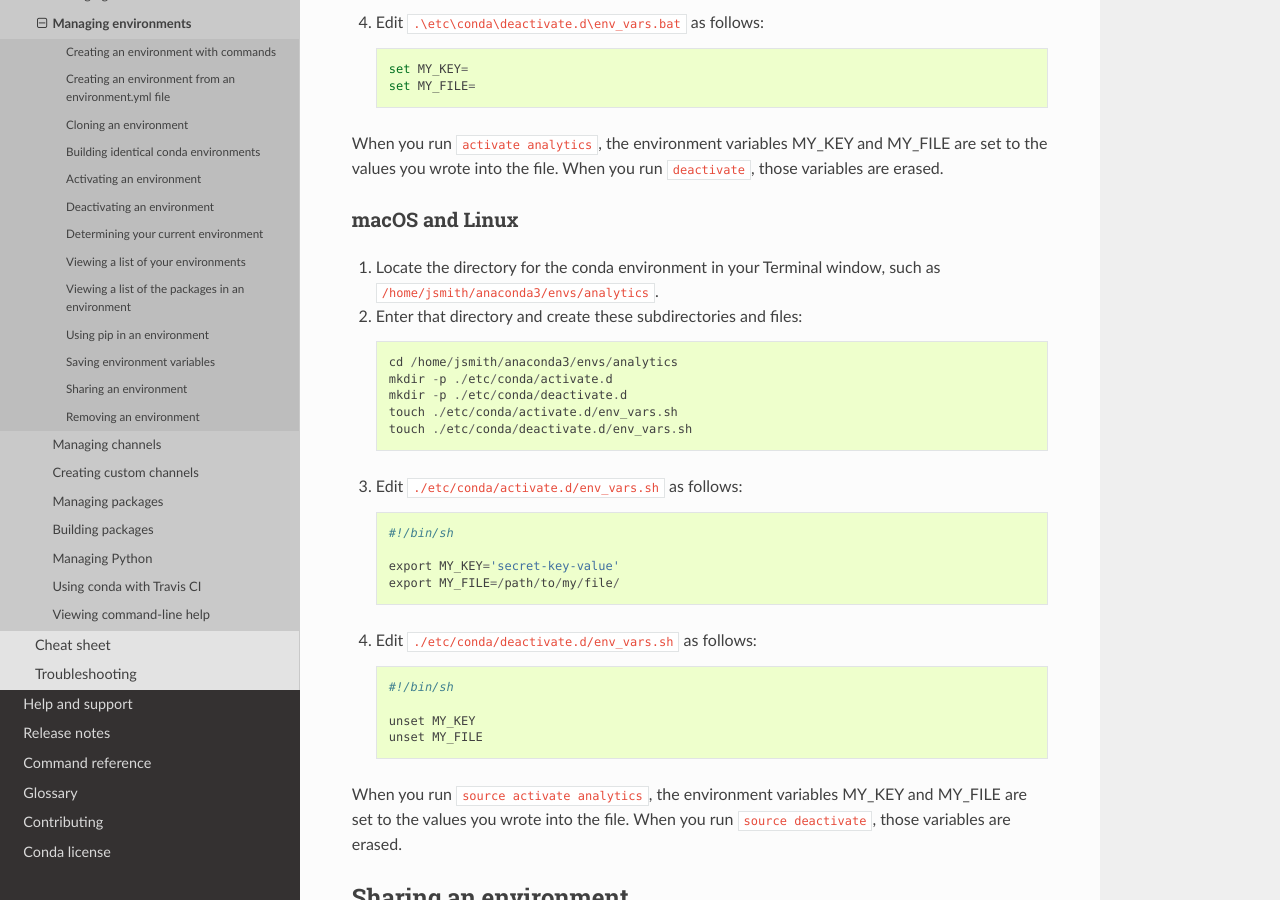
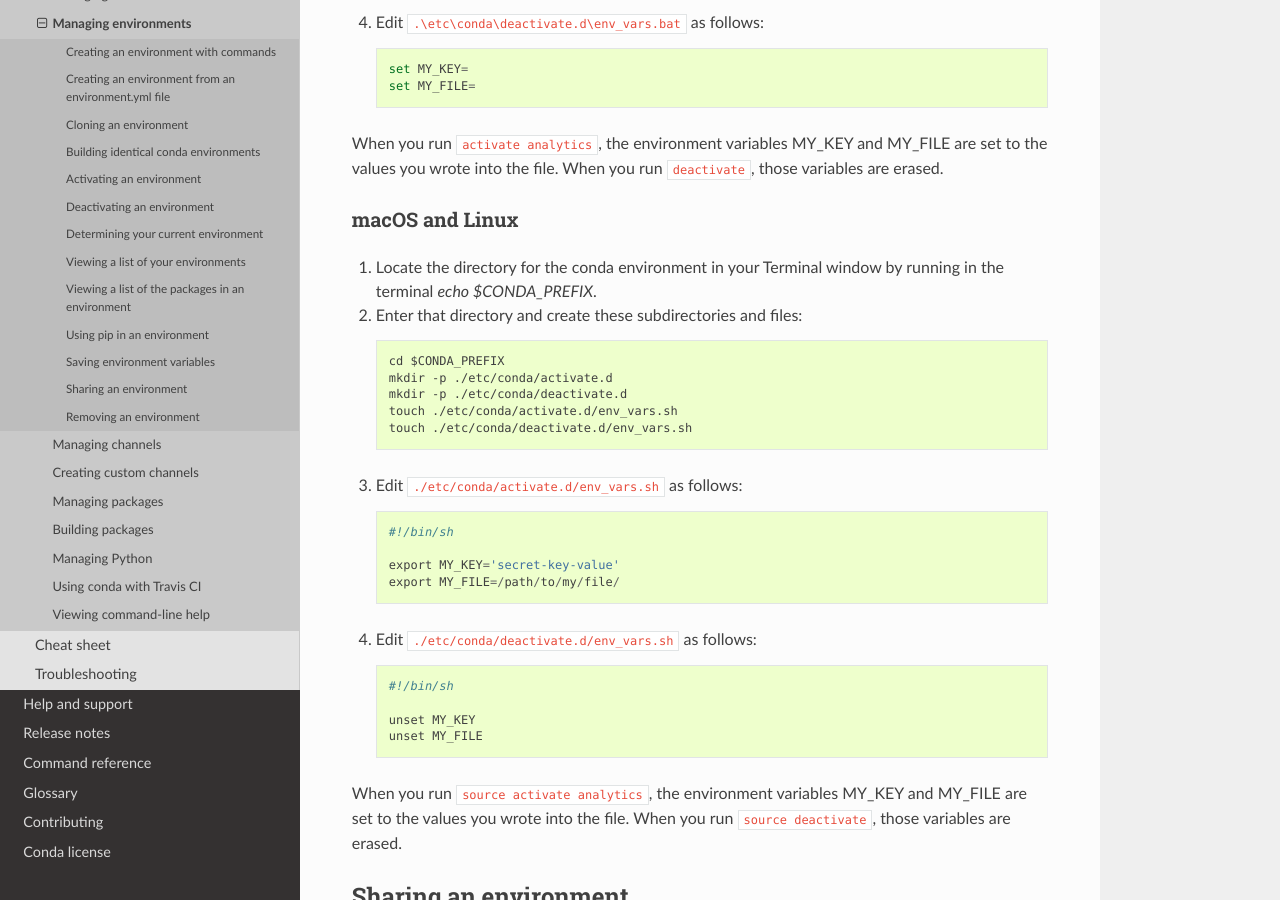
Before and after one commit to conda/conda-docs, a Sphinx documentation site: the page built from docs/source/user-guide/tasks/manage-environments.rst, in a window 1280 px wide and 900 px high, scrolled down 7357 px. Built offline with Sphinx 7.4.7 and the Read the Docs theme 2.0.0, drawn with Linux system fonts in a browser that asks for light colours.

Commit message:
Make use of the CONDA_PREFIX environment variable
Note: some change would have to be made also for the Windows instructions. I don't know what that change would be, having never used the shell on Windows.

Using the CONDA_PREFIX environment would make it easier to create build scripts which require editing of variables.

 This seems to be alluded to elsewhere in the conda documentation:

https://conda.io/docs/user-guide/tasks/build-packages/environment-variables.html

Here is a real-world use case where I could imagine this would be helpful for creating an easy-to-use conda package:

https://github.com/n-riesco/ijavascript/blob/master/doc/install.md#conda

In particular, editing environment variables seems to be necessary whenever one wants to install both a conda package with NPM package dependencies (and have the NPM package be specific to the conda environment). This is a big deal e.g. for JupyterLab extensions. For example: https://github.com/jupyterlab/jupyterlab-latex#installation

In general, this slight change to the docs might make it easier for conda package creators to use NPM package dependencies, possibly better integrating NPM and conda and thereby increasing adoption of conda.

```diff
--- a/docs/source/user-guide/tasks/manage-environments.rst
+++ b/docs/source/user-guide/tasks/manage-environments.rst
@@ -412,13 +412,12 @@ When you run ``deactivate``, those variables are erased.
 macOS and Linux
 ---------------
 
-#. Locate the directory for the conda environment in your Terminal window, such as
-   ``/home/jsmith/anaconda3/envs/analytics``.
+#. Locate the directory for the conda environment in your Terminal window by running in the terminal `echo $CONDA_PREFIX`.
 
 #. Enter that directory and create these subdirectories and
    files::
 
-     cd /home/jsmith/anaconda3/envs/analytics
+     cd $CONDA_PREFIX
      mkdir -p ./etc/conda/activate.d
      mkdir -p ./etc/conda/deactivate.d
      touch ./etc/conda/activate.d/env_vars.sh
```
